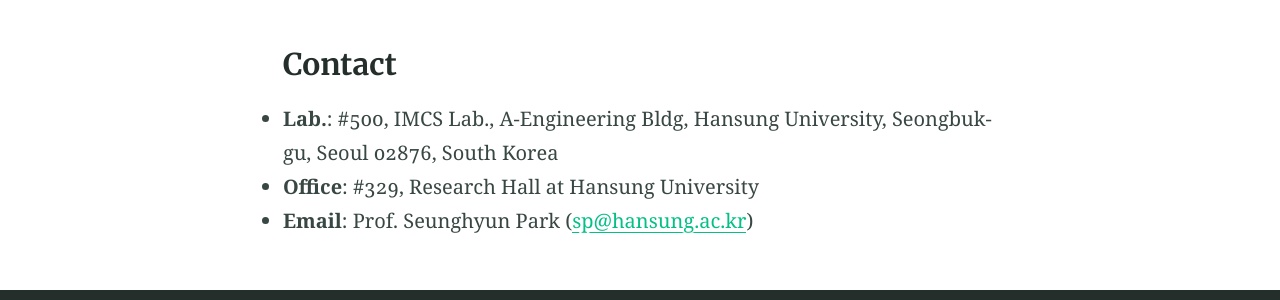
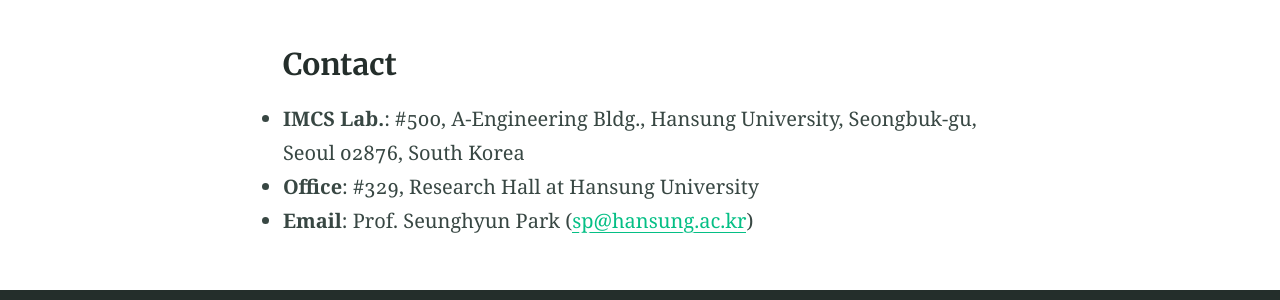
Before and after one commit to imcslab/imcslab.github.io, a Jekyll site: the page built from index.md, in a window 1280 px wide. Shown: the part 1600-1900 px from the top of the page. Built offline with Jekyll 4.4.1, drawn with Linux system fonts in a browser that asks for light colours.

Commit message:
Update index.md

```diff
--- a/index.md
+++ b/index.md
@@ -34,7 +34,7 @@
 * Automotive Software Update Over-The-Air (Automotive OTA)
 
 ### Contact
-* **Lab.**: \#500, IMCS Lab., A-Engineering Bldg, Hansung University, Seongbuk-gu, Seoul 02876, South Korea
+* **IMCS Lab.**: \#500, A-Engineering Bldg., Hansung University, Seongbuk-gu, Seoul 02876, South Korea
 * **Office**: \#329, Research Hall at Hansung University
 * **Email**: Prof. Seunghyun Park ([sp@hansung.ac.kr](mailto:sp@hansung.ac.kr))
 
```
